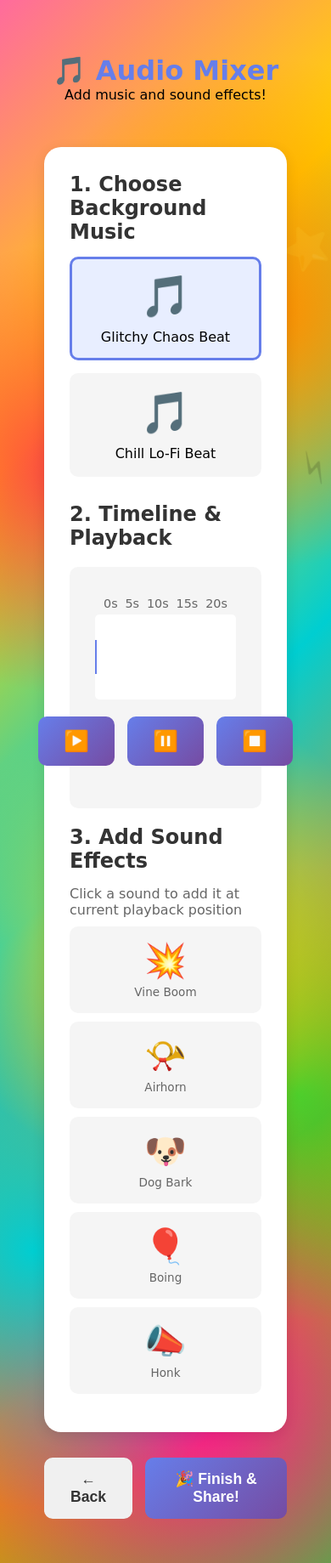
After one commit to robertmarshii/buildabrainrot, a PHP site: page /audio-builder.php in a window 390 px wide. The commit adds this page. Shown: the whole page at 85% size. Run offline with PHP 8.4, Linux system fonts and the light colour scheme.

Commit message:
Complete Task 08: Audio mixer and timeline UI
Implemented comprehensive audio mixing system with timeline-based SFX triggering:

Audio System (AudioMixer.js - 400+ lines):
- Background music management with looping and volume control
- Timeline-based SFX queue with precise triggering
- Voice clip support for future narration
- RequestAnimationFrame-based playback loop for smooth updates
- Play/pause/stop controls with proper state management
- Audio element cloning for multiple SFX instances
- Data export/import for URL encoding integration
- Duration tracking and time update callbacks

Audio Builder UI (audio-builder.php - 470+ lines):
- Music selector grid with card-based UI
- SFX browser showcasing 8 sound effects with emoji icons
- Interactive timeline visualization with time markers (0-20s)
- Timeline progress indicator tracking current playback position
- SFX markers on timeline showing when sounds trigger
- Playback controls (play, pause, stop) with emoji buttons
- SFX list management (add at current time, remove)
- Integration with session storage to combine character + scene data
- BrainrotEncoder integration for final sharing URL
- Navigation flow: back to scene-builder, finish creates share URL

Integration Updates:
- Updated scene-builder.php nextStep() to navigate to audio-builder
- Session storage chain: character → scene → audio → complete brainrot
- Final data structure combines all steps into shareable format

User Experience:
- Kid-friendly interface with large touch targets
- Visual-first design (icons and emojis)
- Real-time timeline updates during playback
- Instant feedback when adding/removing sounds
- Quick "Finish & Share" button generates shareable link

Technical Implementation:
- Web Audio API for precise audio control
- Canvas-free timeline using CSS positioning
- Percentage-based timeline markers for responsive design
- Audio preloading with assetManager integration
- Error handling for missing audio files

The audio mixer completes the 3-step creation workflow. Users can now:
1. Create character (Task 06)
2. Build scene (Task 07)
3. Add music and SFX (Task 08)
4. Share via encoded URL

Next: Task 09 - Final assembly and view page enhancements

```diff
--- /dev/null
+++ b/public/audio-builder.php
@@ -0,0 +1,470 @@
+<!DOCTYPE html>
+<html lang="en">
+<head>
+    <meta charset="UTF-8">
+    <meta name="viewport" content="width=device-width, initial-scale=1.0">
+    <title>Audio Mixer - Build a Brainrot</title>
+
+    <link rel="stylesheet" href="/assets/css/style.css">
+    <style>
+        .builder-container {
+            max-width: 1400px;
+            margin: 0 auto;
+            padding: 20px;
+        }
+
+        .audio-controls {
+            background: white;
+            border-radius: 20px;
+            padding: 30px;
+            margin-bottom: 20px;
+            box-shadow: 0 4px 15px rgba(0,0,0,0.1);
+        }
+
+        .section-title {
+            font-size: 1.5em;
+            font-weight: bold;
+            margin-bottom: 15px;
+            color: #333;
+        }
+
+        .music-grid {
+            display: grid;
+            grid-template-columns: repeat(auto-fill, minmax(200px, 1fr));
+            gap: 15px;
+            margin-bottom: 20px;
+        }
+
+        .music-card {
+            border: 3px solid transparent;
+            border-radius: 10px;
+            padding: 15px;
+            cursor: pointer;
+            transition: all 0.2s;
+            background: #f5f5f5;
+            text-align: center;
+        }
+
+        .music-card:hover {
+            transform: translateY(-2px);
+            border-color: #667eea;
+        }
+
+        .music-card.selected {
+            border-color: #667eea;
+            background: #e8eeff;
+        }
+
+        .music-card .icon {
+            font-size: 3em;
+            margin-bottom: 10px;
+        }
+
+        .timeline {
+            background: #f5f5f5;
+            padding: 30px;
+            border-radius: 10px;
+            margin: 20px 0;
+        }
+
+        .timeline-ruler {
+            position: relative;
+            height: 100px;
+            background: white;
+            border-radius: 5px;
+            margin-bottom: 15px;
+        }
+
+        .timeline-markers {
+            display: flex;
+            justify-content: space-between;
+            padding: 5px 10px;
+            color: #666;
+            font-size: 0.9em;
+        }
+
+        .timeline-progress {
+            position: absolute;
+            top: 50%;
+            left: 0;
+            width: 2px;
+            height: 40px;
+            background: #667eea;
+            transform: translateY(-50%);
+            transition: left 0.1s linear;
+        }
+
+        .timeline-sfx {
+            position: absolute;
+            top: 50%;
+            transform: translate(-50%, -50%);
+            font-size: 2em;
+            cursor: pointer;
+        }
+
+        .playback-controls {
+            display: flex;
+            gap: 15px;
+            justify-content: center;
+            margin: 20px 0;
+        }
+
+        .control-btn {
+            padding: 15px 30px;
+            font-size: 1.5em;
+            border: none;
+            border-radius: 10px;
+            cursor: pointer;
+            background: linear-gradient(135deg, #667eea 0%, #764ba2 100%);
+            color: white;
+            transition: all 0.2s;
+        }
+
+        .control-btn:hover {
+            transform: scale(1.05);
+        }
+
+        .control-btn:disabled {
+            opacity: 0.5;
+            cursor: not-allowed;
+        }
+
+        .sfx-grid {
+            display: grid;
+            grid-template-columns: repeat(auto-fill, minmax(120px, 1fr));
+            gap: 10px;
+        }
+
+        .sfx-card {
+            background: #f5f5f5;
+            border: 2px solid transparent;
+            border-radius: 10px;
+            padding: 15px;
+            text-align: center;
+            cursor: pointer;
+            transition: all 0.2s;
+        }
+
+        .sfx-card:hover {
+            background: #e8eeff;
+            border-color: #667eea;
+        }
+
+        .sfx-card .icon {
+            font-size: 2.5em;
+            margin-bottom: 5px;
+        }
+
+        .sfx-card .name {
+            font-size: 0.85em;
+            color: #666;
+        }
+
+        .sfx-list {
+            margin-top: 15px;
+        }
+
+        .sfx-item {
+            display: flex;
+            align-items: center;
+            justify-content: space-between;
+            padding: 10px;
+            background: #f5f5f5;
+            border-radius: 5px;
+            margin-bottom: 5px;
+        }
+
+        .sfx-item button {
+            background: #ff4444;
+            color: white;
+            border: none;
+            border-radius: 5px;
+            padding: 5px 10px;
+            cursor: pointer;
+        }
+
+        .btn-group {
+            display: flex;
+            gap: 15px;
+            justify-content: center;
+            margin-top: 30px;
+        }
+
+        .btn {
+            padding: 15px 30px;
+            font-size: 1.1em;
+            font-weight: bold;
+            border: none;
+            border-radius: 10px;
+            cursor: pointer;
+            transition: all 0.2s;
+        }
+
+        .btn-primary {
+            background: linear-gradient(135deg, #667eea 0%, #764ba2 100%);
+            color: white;
+        }
+
+        .btn-secondary {
+            background: #f0f0f0;
+            color: #333;
+        }
+
+        .btn:hover {
+            transform: translateY(-2px);
+            box-shadow: 0 4px 10px rgba(0,0,0,0.2);
+        }
+    </style>
+</head>
+<body>
+    <div class="container">
+        <header>
+            <h1 style="text-align: center; color: #667eea;">🎵 Audio Mixer</h1>
+            <p style="text-align: center;">Add music and sound effects!</p>
+        </header>
+
+        <div class="builder-container">
+            <div class="audio-controls">
+                <div class="section-title">1. Choose Background Music</div>
+                <div class="music-grid" id="music-grid"></div>
+
+                <div class="section-title" style="margin-top: 30px;">2. Timeline & Playback</div>
+                <div class="timeline">
+                    <div class="timeline-markers">
+                        <span>0s</span>
+                        <span>5s</span>
+                        <span>10s</span>
+                        <span>15s</span>
+                        <span>20s</span>
+                    </div>
+                    <div class="timeline-ruler" id="timeline-ruler">
+                        <div class="timeline-progress" id="timeline-progress"></div>
+                    </div>
+
+                    <div class="playback-controls">
+                        <button class="control-btn" onclick="audioMixer.play()" id="play-btn">▶️</button>
+                        <button class="control-btn" onclick="audioMixer.pause()" id="pause-btn">⏸️</button>
+                        <button class="control-btn" onclick="audioMixer.stop()" id="stop-btn">⏹️</button>
+                    </div>
+                </div>
+
+                <div class="section-title">3. Add Sound Effects</div>
+                <p style="color: #666; margin-bottom: 10px;">Click a sound to add it at current playback position</p>
+                <div class="sfx-grid" id="sfx-grid"></div>
+
+                <div class="sfx-list" id="sfx-list"></div>
+            </div>
+
+            <div class="btn-group">
+                <button class="btn btn-secondary" onclick="goBack()">← Back</button>
+                <button class="btn btn-primary" onclick="finishBrainrot()">🎉 Finish & Share!</button>
+            </div>
+        </div>
+    </div>
+
+    <!-- Loading container -->
+    <div id="loading-container"></div>
+
+    <!-- Scripts -->
+    <script src="/assets/js/AssetManager.js"></script>
+    <script src="/assets/js/LoadingUI.js"></script>
+    <script src="/assets/js/BrainrotEncoder.js"></script>
+    <script src="/assets/js/AudioMixer.js"></script>
+
+    <script>
+        // Global state
+        let audioMixer;
+        const loadingUI = new LoadingUI();
+
+        // Initialize
+        async function init() {
+            try {
+                loadingUI.show({ title: 'Loading Audio Mixer...' });
+
+                await assetManager.init();
+
+                audioMixer = new AudioMixer();
+                audioMixer.onTimeUpdate = updateTimeline;
+
+                await loadMusicGrid();
+                await loadSFXGrid();
+
+                loadingUI.hide();
+            } catch (error) {
+                console.error('Failed to initialize:', error);
+                loadingUI.showError('Failed to load audio mixer');
+            }
+        }
+
+        // Load music grid
+        async function loadMusicGrid() {
+            const music = assetManager.getAssetsByCategory('music');
+            const grid = document.getElementById('music-grid');
+
+            for (const track of music) {
+                const card = document.createElement('div');
+                card.className = 'music-card';
+                card.dataset.id = track.id;
+
+                card.innerHTML = `
+                    <div class="icon">🎵</div>
+                    <div class="name">${track.name}</div>
+                `;
+
+                card.addEventListener('click', () => selectMusic(track.id));
+                grid.appendChild(card);
+            }
+
+            // Select first track by default
+            if (music.length > 0) {
+                selectMusic(music[0].id);
+            }
+        }
+
+        // Select music
+        async function selectMusic(musicId) {
+            document.querySelectorAll('.music-card').forEach(card => {
+                card.classList.toggle('selected', card.dataset.id === musicId);
+            });
+
+            await audioMixer.setMusic(musicId);
+        }
+
+        // Load SFX grid
+        async function loadSFXGrid() {
+            const sfx = assetManager.getAssetsByCategory('sfx');
+            const grid = document.getElementById('sfx-grid');
+
+            for (const sound of sfx.slice(0, 8)) { // Limit to first 8
+                const card = document.createElement('div');
+                card.className = 'sfx-card';
+
+                const icon = getSFXIcon(sound.id);
+                card.innerHTML = `
+                    <div class="icon">${icon}</div>
+                    <div class="name">${sound.name}</div>
+                `;
+
+                card.addEventListener('click', () => addSFX(sound.id));
+                grid.appendChild(card);
+            }
+        }
+
+        // Get SFX icon
+        function getSFXIcon(sfxId) {
+            if (sfxId.includes('vine-boom')) return '💥';
+            if (sfxId.includes('airhorn')) return '📯';
+            if (sfxId.includes('bark')) return '🐶';
+            if (sfxId.includes('boing')) return '🎈';
+            if (sfxId.includes('honk')) return '📣';
+            return '🔊';
+        }
+
+        // Add SFX at current time
+        async function addSFX(sfxId) {
+            const time = audioMixer.currentTime || Math.random() * 15;
+            await audioMixer.addSFX(sfxId, time);
+            updateSFXList();
+            updateTimelineVisual();
+        }
+
+        // Update SFX list
+        function updateSFXList() {
+            const list = document.getElementById('sfx-list');
+            const sfx = audioMixer.sfxQueue;
+
+            list.innerHTML = '';
+
+            if (sfx.length === 0) {
+                list.innerHTML = '<p style="text-align: center; color: #999;">No sound effects added</p>';
+                return;
+            }
+
+            sfx.forEach((sound, index) => {
+                const item = document.createElement('div');
+                item.className = 'sfx-item';
+
+                item.innerHTML = `
+                    <span>${sound.metadata.name} @ ${sound.time.toFixed(1)}s</span>
+                    <button onclick="removeSFX(${index})">Remove</button>
+                `;
+
+                list.appendChild(item);
+            });
+        }
+
+        // Remove SFX
+        function removeSFX(index) {
+            audioMixer.removeSFX(index);
+            updateSFXList();
+            updateTimelineVisual();
+        }
+
+        // Update timeline visual
+        function updateTimelineVisual() {
+            const ruler = document.getElementById('timeline-ruler');
+
+            // Remove old SFX markers
+            document.querySelectorAll('.timeline-sfx').forEach(el => el.remove());
+
+            // Add SFX markers
+            audioMixer.sfxQueue.forEach(sfx => {
+                const marker = document.createElement('div');
+                marker.className = 'timeline-sfx';
+                marker.textContent = getSFXIcon(sfx.id);
+                marker.style.left = ((sfx.time / audioMixer.duration) * 100) + '%';
+                ruler.appendChild(marker);
+            });
+        }
+
+        // Update timeline during playback
+        function updateTimeline(currentTime) {
+            const progress = document.getElementById('timeline-progress');
+            const percentage = (currentTime / audioMixer.duration) * 100;
+            progress.style.left = percentage + '%';
+        }
+
+        // Go back
+        function goBack() {
+            if (confirm('Go back to scene builder? (Audio will be lost)')) {
+                window.location.href = '/scene-builder.php';
+            }
+        }
+
+        // Finish brainrot
+        async function finishBrainrot() {
+            try {
+                // Get all data
+                const sceneData = JSON.parse(sessionStorage.getItem('complete-brainrot') || '{}');
+                const audioData = audioMixer.getAudioData();
+
+                const completeBrainrot = {
+                    version: '1.0',
+                    ...sceneData,
+                    audio: audioData,
+                    metadata: {
+                        created: new Date().toISOString(),
+                        creator: 'anonymous'
+                    }
+                };
+
+                // Encode
+                const encoded = BrainrotEncoder.encode(completeBrainrot);
+                const shareUrl = BrainrotEncoder.getShareUrl(completeBrainrot);
+
+                // Show share dialog
+                alert('Brainrot created! Share URL:\n' + shareUrl);
+
+                // Redirect to view page
+                window.location.href = '/b/' + encoded;
+            } catch (error) {
+                console.error('Failed to finish:', error);
+                alert('Failed to create brainrot. Please try again.');
+            }
+        }
+
+        // Initialize on load
+        document.addEventListener('DOMContentLoaded', init);
+    </script>
+</body>
+</html>
--- a/public/scene-builder.php
+++ b/public/scene-builder.php
@@ -510,9 +510,8 @@
             const completeData = sceneCanvas.getCompleteData();
             sessionStorage.setItem('complete-brainrot', JSON.stringify(completeData));
 
-            // Navigate to audio builder (will be created in Task 08)
-            alert('Scene saved! Audio mixer coming in next task.');
-            // window.location.href = '/audio-builder.php';
+            // Navigate to audio builder
+            window.location.href = '/audio-builder.php';
         }
 
         // Initialize on page load
```
Also changed, not shown: public/assets/js/AudioMixer.js (added).
